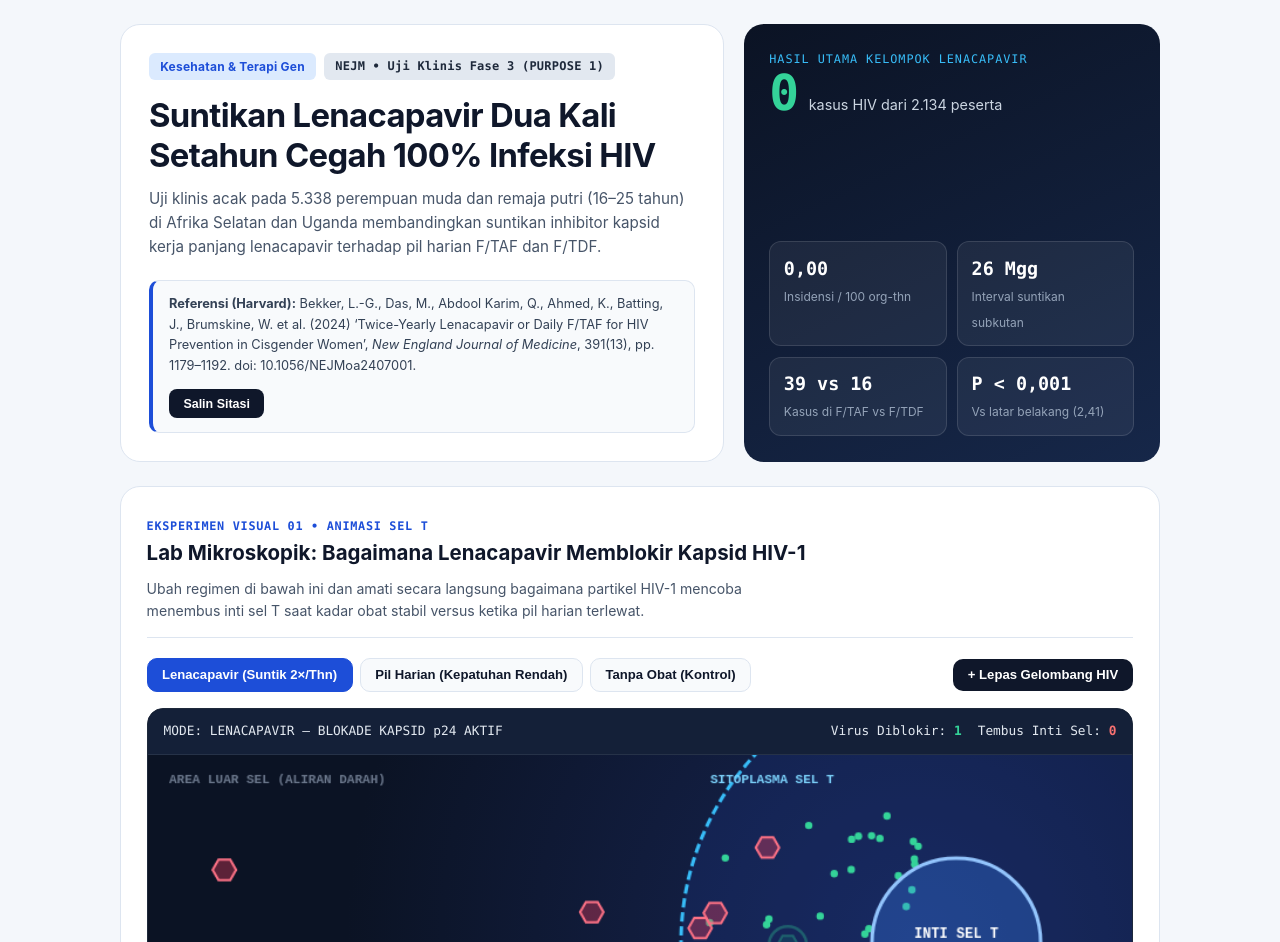
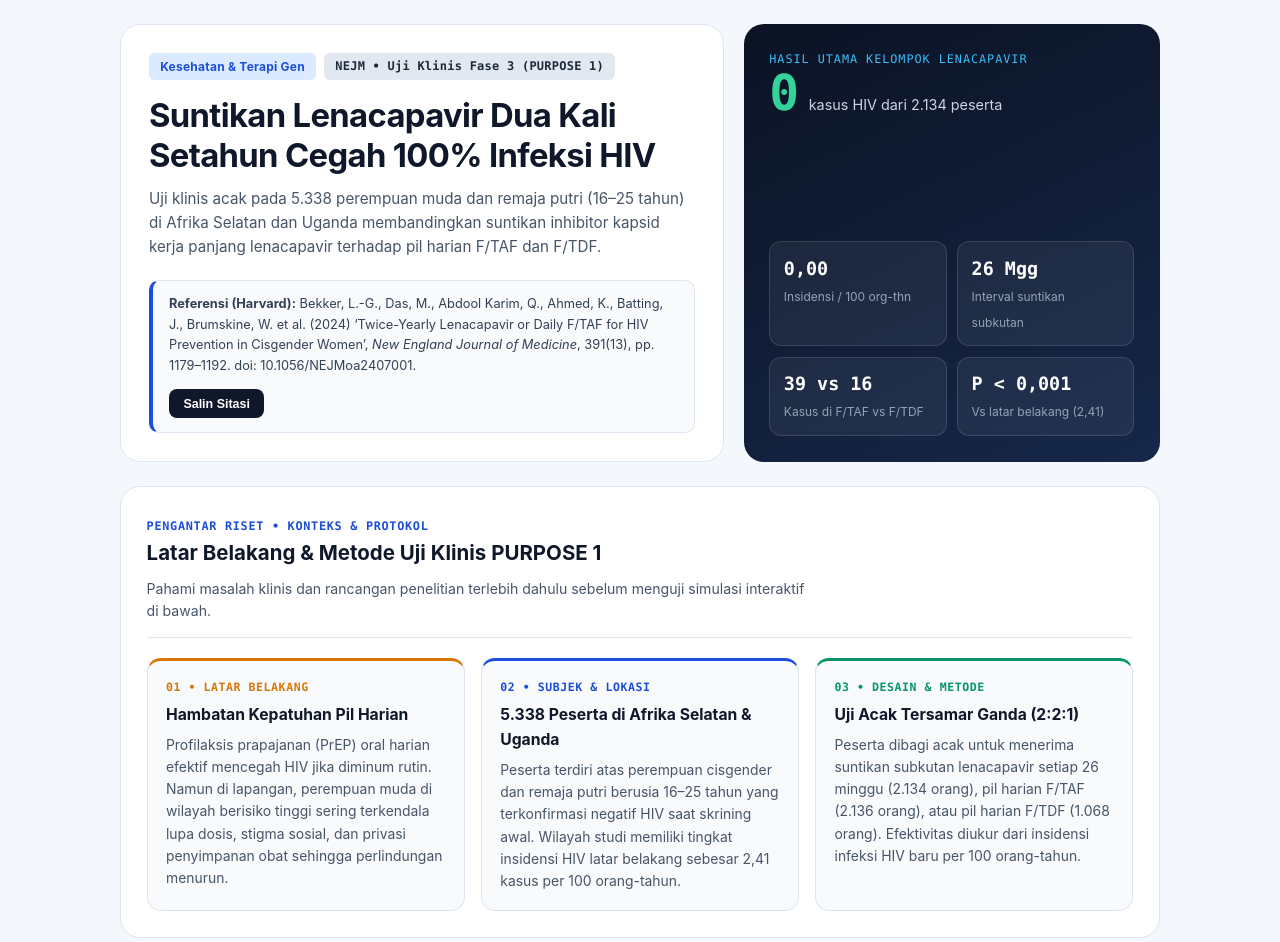
Before and after one commit to AldiansyahKarisma/biosci-brief, a plain HTML site: page lenacapavir-pencegahan-hiv-2024.html in a window 1280 px wide. Shown: the part 48-990 px from the top of the page. Drawn offline with Linux system fonts and the light colour scheme.

Commit message:
Update lenacapavir-pencegahan-hiv-2024.html

```diff
--- a/lenacapavir-pencegahan-hiv-2024.html
+++ b/lenacapavir-pencegahan-hiv-2024.html
@@ -6,6 +6,7 @@
   <title>Suntikan Lenacapavir 2x Setahun Cegah 100% Infeksi HIV (NEJM, 2024)</title>
   <meta name="description" content="Uji klinis fase 3 PURPOSE 1 pada 5.338 perempuan membuktikan suntikan lenacapavir dua kali setahun menghasilkan 0 infeksi HIV dibandingkan pil PrEP harian." />
   <meta name="category" content="Kesehatan & Terapi Gen" />
+  <meta name="date" content="2026-11-28" />
   <style>
     :root {
       --bg: #f4f7fb;
@@ -280,6 +281,53 @@
       font-size: 0.88rem;
       color: var(--muted);
       max-width: 660px;
+    }
+
+    /* Latar Belakang & Metode Grid */
+    .context-grid {
+      display: grid;
+      grid-template-columns: repeat(3, 1fr);
+      gap: 1rem;
+    }
+
+    @media (max-width: 820px) {
+      .context-grid { grid-template-columns: 1fr; }
+    }
+
+    .ctx-card {
+      background: #f8fafc;
+      border: 1px solid var(--border);
+      border-top: 3px solid var(--primary);
+      border-radius: 14px;
+      padding: 1.1rem 1.15rem;
+    }
+
+    .ctx-card.accent-green { border-top-color: var(--emerald); }
+    .ctx-card.accent-amber { border-top-color: var(--amber); }
+
+    .ctx-label {
+      font-family: var(--mono);
+      font-size: 0.72rem;
+      font-weight: 700;
+      color: var(--primary);
+      text-transform: uppercase;
+      letter-spacing: 0.05em;
+      margin-bottom: 0.35rem;
+      display: block;
+    }
+
+    .ctx-card.accent-green .ctx-label { color: var(--emerald); }
+    .ctx-card.accent-amber .ctx-label { color: var(--amber); }
+
+    .ctx-card h3 {
+      font-size: 0.98rem;
+      margin-bottom: 0.4rem;
+      color: var(--text);
+    }
+
+    .ctx-card p {
+      font-size: 0.87rem;
+      color: var(--muted);
     }
 
     /* Lab 1: Live Canvas Viral Blockade Simulator */
@@ -609,6 +657,7 @@
         &larr; Katalog BioSci Brief
       </a>
       <div class="nav-links">
+        <a href="#latar-metode">Latar &amp; Metode</a>
         <a href="#lab-sel">Simulasi Sel Live</a>
         <a href="#kurva-obat">Kurva 52 Minggu</a>
         <a href="#data-kohort">Data Kohort</a>
@@ -665,6 +714,37 @@
           </div>
         </div>
       </aside>
+    </section>
+
+    <!-- Ringkasan Latar Belakang & Metode Penelitian -->
+    <section class="panel" id="latar-metode">
+      <div class="panel-head">
+        <div>
+          <span class="panel-tag">Pengantar Riset &bull; Konteks &amp; Protokol</span>
+          <h2>Latar Belakang &amp; Metode Uji Klinis PURPOSE 1</h2>
+        </div>
+        <p class="panel-desc">Pahami masalah klinis dan rancangan penelitian terlebih dahulu sebelum menguji simulasi interaktif di bawah.</p>
+      </div>
+
+      <div class="context-grid">
+        <div class="ctx-card accent-amber">
+          <span class="ctx-label">01 &bull; Latar Belakang</span>
+          <h3>Hambatan Kepatuhan Pil Harian</h3>
+          <p>Profilaksis prapajanan (PrEP) oral harian efektif mencegah HIV jika diminum rutin. Namun di lapangan, perempuan muda di wilayah berisiko tinggi sering terkendala lupa dosis, stigma sosial, dan privasi penyimpanan obat sehingga perlindungan menurun.</p>
+        </div>
+
+        <div class="ctx-card">
+          <span class="ctx-label">02 &bull; Subjek &amp; Lokasi</span>
+          <h3>5.338 Peserta di Afrika Selatan &amp; Uganda</h3>
+          <p>Peserta terdiri atas perempuan cisgender dan remaja putri berusia 16&ndash;25 tahun yang terkonfirmasi negatif HIV saat skrining awal. Wilayah studi memiliki tingkat insidensi HIV latar belakang sebesar 2,41 kasus per 100 orang-tahun.</p>
+        </div>
+
+        <div class="ctx-card accent-green">
+          <span class="ctx-label">03 &bull; Desain &amp; Metode</span>
+          <h3>Uji Acak Tersamar Ganda (2:2:1)</h3>
+          <p>Peserta dibagi acak untuk menerima suntikan subkutan lenacapavir setiap 26 minggu (2.134 orang), pil harian F/TAF (2.136 orang), atau pil harian F/TDF (1.068 orang). Efektivitas diukur dari insidensi infeksi HIV baru per 100 orang-tahun.</p>
+        </div>
+      </div>
     </section>
 
     <!-- Lab 1: Real-Time Canvas Viral Blockade Simulation -->
@@ -917,17 +997,14 @@
       frameTick++;
       ctx.clearRect(0, 0, canvas.width, canvas.height);
 
-      // Periodic wave
       if (frameTick % 95 === 0 && virions.length < 18) {
         spawnVirion(0);
       }
 
-      // Draw Extracellular label
       ctx.fillStyle = "rgba(148, 163, 184, 0.7)";
       ctx.font = "bold 11px monospace";
       ctx.fillText("AREA LUAR SEL (ALIRAN DARAH)", 18, 24);
 
-      // Draw T-Cell Cytoplasm
       ctx.beginPath();
       ctx.arc(CELL_CENTER_X, CELL_CENTER_Y, MEMBRANE_R, 0, Math.PI * 2);
       ctx.fillStyle = "rgba(30, 58, 138, 0.25)";
@@ -941,10 +1018,8 @@
       ctx.fillStyle = "#7dd3fc";
       ctx.fillText("SITOPLASMA SEL T", 480, 24);
 
-      // Oral missed drug cycle (oscillates between protected and unprotected)
       const oralDrugActive = simMode === "oral_missed" ? (Math.sin(frameTick * 0.03) > -0.1) : false;
 
-      // Draw drug protection status bar inside canvas for oral_missed
       if (simMode === "oral_missed") {
         ctx.fillStyle = oralDrugActive ? "rgba(56, 189, 248, 0.22)" : "rgba(239, 68, 68, 0.25)";
         ctx.fillRect(18, 282, 270, 24);
@@ -959,7 +1034,6 @@
         ctx.fillText("DEPOT LENACAPAVIR: STABIL 100%", 26, 298);
       }
 
-      // Draw Drug Molecules
       if (simMode === "len" || (simMode === "oral_missed" && oralDrugActive)) {
         const dColor = simMode === "len" ? "#34d399" : "#38bdf8";
         drugs.forEach(d => {
@@ -974,7 +1048,6 @@
         });
       }
 
-      // Draw Nucleus
       ctx.beginPath();
       ctx.arc(CELL_CENTER_X, CELL_CENTER_Y, NUCLEUS_R, 0, Math.PI * 2);
       ctx.fillStyle = nucleusFlash > 0 ? "rgba(220, 38, 38, 0.48)" : "rgba(59, 130, 246, 0.3)";
@@ -993,7 +1066,6 @@
       ctx.fillText("(DNA INANG)", CELL_CENTER_X, CELL_CENTER_Y + 12);
       ctx.textAlign = "left";
 
-      // Update & Draw Virions
       for (let i = virions.length - 1; i >= 0; i--) {
         const v = virions[i];
         const dx = CELL_CENTER_X - v.x;
@@ -1001,7 +1073,6 @@
         const dist = Math.hypot(dx, dy);
 
         if (v.state === "active") {
-          // Steer gently toward nucleus once near membrane
           if (dist < MEMBRANE_R + 40) {
             v.x += (dx / dist) * v.vx;
             v.y += (dy / dist) * v.vx;
@@ -1010,7 +1081,6 @@
             v.y += v.vy;
           }
 
-          // Check drug blockade inside cytoplasm before reaching nucleus
           if (dist < MEMBRANE_R - 35 && dist > NUCLEUS_R + 20) {
             if (simMode === "len" && dist < NUCLEUS_R + 75) {
               v.state = "blocked";
@@ -1025,7 +1095,6 @@
             }
           }
 
-          // Check nuclear entry (infection)
           if (dist <= NUCLEUS_R + 8) {
             v.state = "infected";
             v.timer = 40;
@@ -1078,7 +1147,6 @@
     }
 
     function getOralLevel(week, adh) {
-      // Deterministic weekly fluctuation driven by adherence percentage
       const wave = Math.sin(week * 1.35) * 18 + Math.cos(week * 0.7) * 12;
       const base = adh * 0.86;
       return Math.max(12, Math.min(95, base + wave));
```
